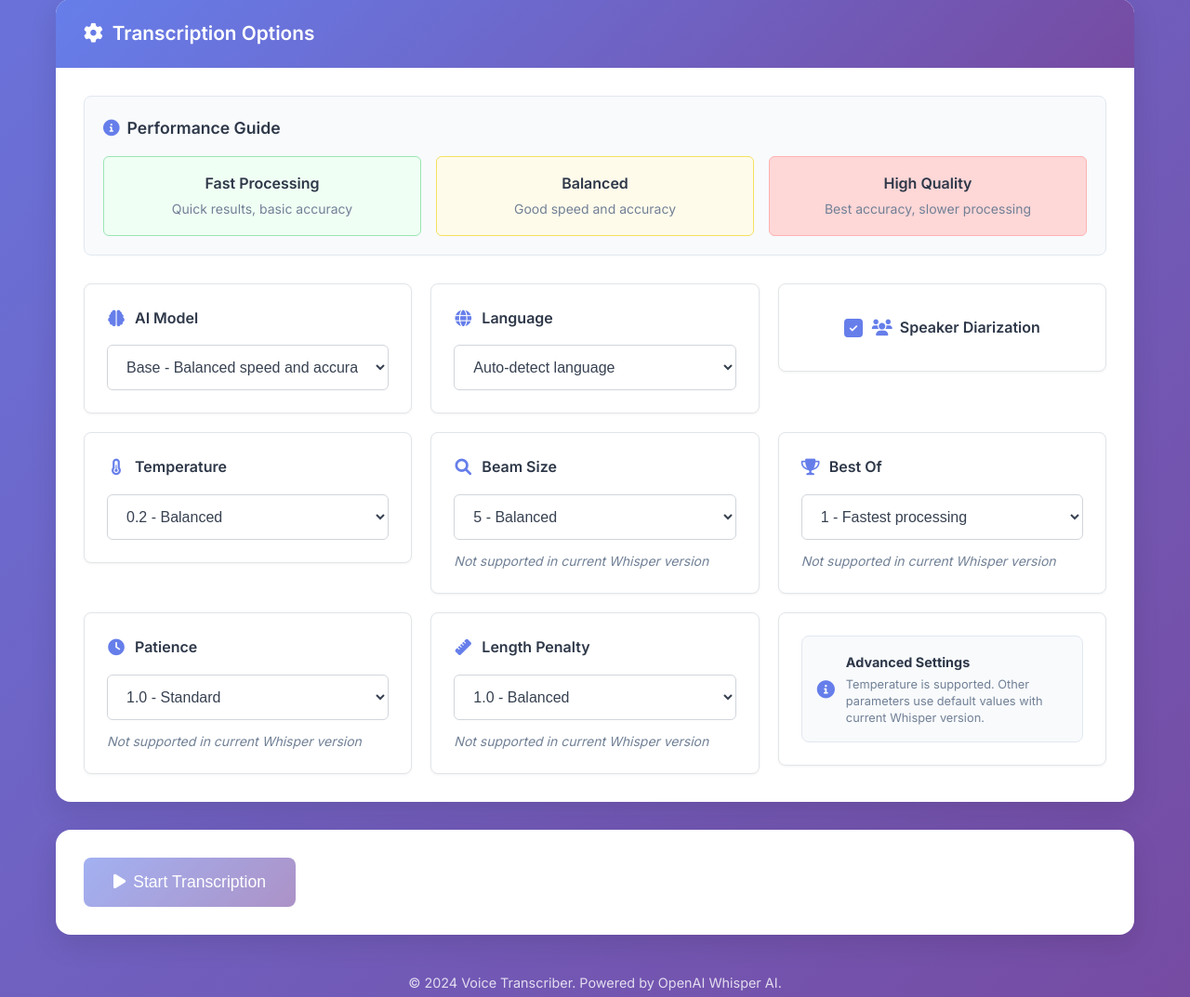
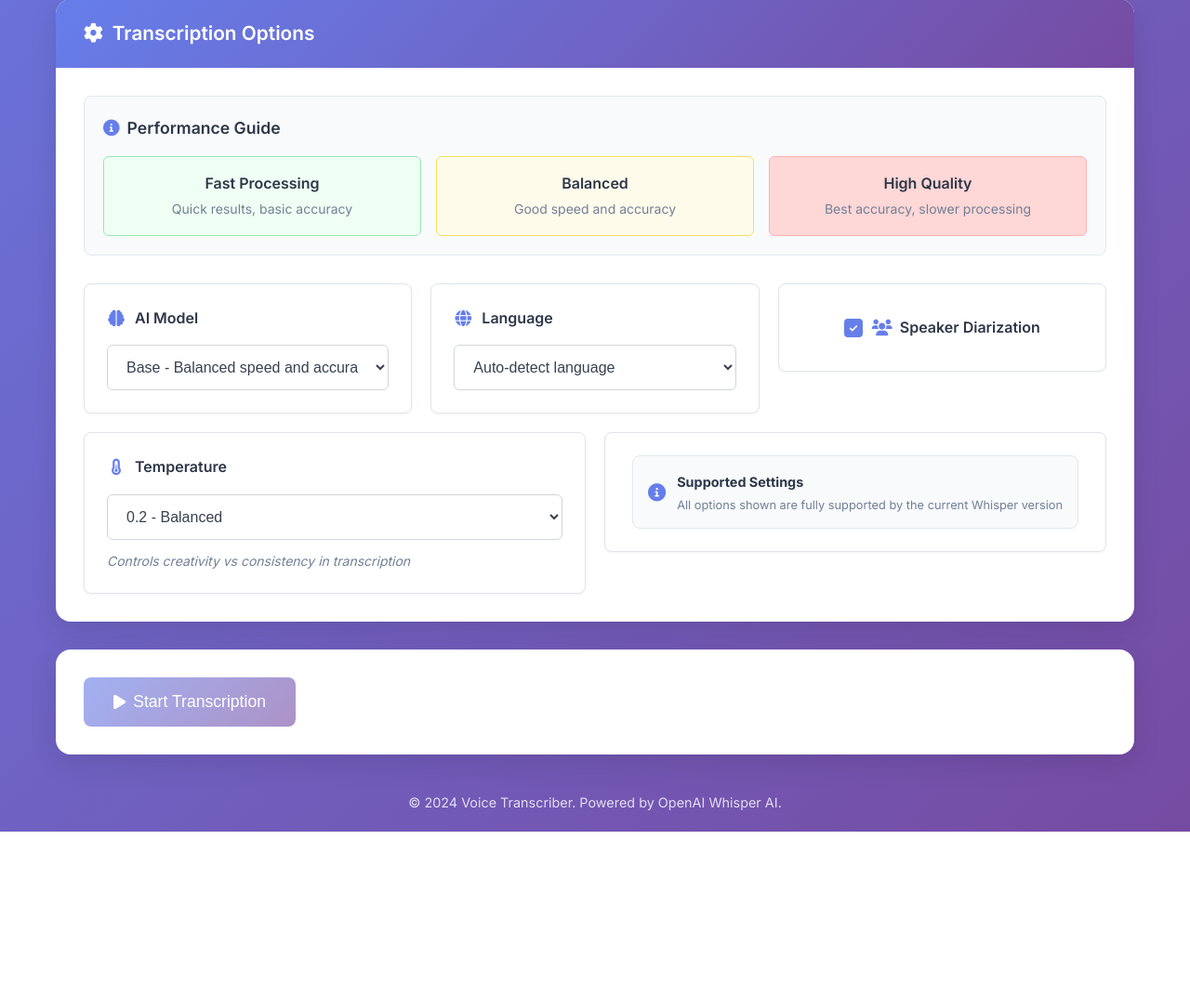
Before and after one commit to Rupali59/Voice_transcriber, a Flask app: page / in a window 1280 px wide. Shown: the part 737-1810 px from the top of the page at 93% size. After the commit the page ends 1632 px from the top, so only its background shows below. Run offline with Flask 3, Linux system fonts and the light colour scheme; some libraries are stand-ins or nearby versions.

Commit message:
Remove unsupported options from UI and backend
🧹 Cleanup:
- Removed all unsupported Whisper parameters from UI
- Cleaned up backend code to only handle supported parameters
- Simplified API calls and service methods

❌ Removed Options:
- Beam Size (not supported in Whisper 20231117)
- Best Of (not supported in Whisper 20231117)
- Patience (not supported in Whisper 20231117)
- Length Penalty (not supported in Whisper 20231117)

✅ Kept Supported Options:
- AI Model (tiny, base, small, medium, large)
- Language (auto-detect or specific language)
- Speaker Diarization (enabled/disabled)
- Temperature (0.0-0.4 for creativity control)

🎨 UI Improvements:
- Cleaner, simpler interface with only working options
- Updated info card to confirm all options are supported
- Better user experience without confusion
- Professional appearance maintained

🔧 Technical Changes:
- Simplified JavaScript API calls
- Cleaned up backend parameter handling
- Removed unnecessary logging for unsupported parameters
- Streamlined transcription service methods

The UI now only shows options that actually work,
providing a clean and honest user experience.

```diff
--- a/app/static/js/app.js
+++ b/app/static/js/app.js
@@ -155,10 +155,6 @@ class VoiceTranscriberApp {
             const enableSpeakerDiarization = document.getElementById('speakerDiarization').checked;
             const language = document.getElementById('languageSelect').value;
             const temperature = parseFloat(document.getElementById('temperatureSelect').value);
-            const beamSize = parseInt(document.getElementById('beamSizeSelect').value);
-            const bestOf = parseInt(document.getElementById('bestOfSelect').value);
-            const patience = parseFloat(document.getElementById('patienceSelect').value);
-            const lengthPenalty = parseFloat(document.getElementById('lengthPenaltySelect').value);
 
             const response = await fetch('/api/transcribe', {
                 method: 'POST',
@@ -170,11 +166,7 @@ class VoiceTranscriberApp {
                     model_size: modelSize,
                     enable_speaker_diarization: enableSpeakerDiarization,
                     language: language,
-                    temperature: temperature,
-                    beam_size: beamSize,
-                    best_of: bestOf,
-                    patience: patience,
-                    length_penalty: lengthPenalty
+                    temperature: temperature
                 })
             });
 
--- a/app/templates/index.html
+++ b/app/templates/index.html
@@ -142,67 +142,15 @@
                                         <option value="0.3">0.3 - More creative</option>
                                         <option value="0.4">0.4 - Most creative</option>
                                     </select>
-                                </div>
-
-                                <div class="option-group">
-                                    <label for="beamSizeSelect">
-                                        <i class="fas fa-search"></i> Beam Size
-                                    </label>
-                                    <select id="beamSizeSelect" class="form-select">
-                                        <option value="1">1 - Fastest processing</option>
-                                        <option value="2">2 - Fast processing</option>
-                                        <option value="5" selected>5 - Balanced</option>
-                                        <option value="10">10 - Thorough search</option>
-                                    </select>
-                                    <p class="option-description">Not supported in current Whisper version</p>
-                                </div>
-
-                                <div class="option-group">
-                                    <label for="bestOfSelect">
-                                        <i class="fas fa-trophy"></i> Best Of
-                                    </label>
-                                    <select id="bestOfSelect" class="form-select">
-                                        <option value="1" selected>1 - Fastest processing</option>
-                                        <option value="2">2 - Good quality</option>
-                                        <option value="5">5 - Best quality</option>
-                                    </select>
-                                    <p class="option-description">Not supported in current Whisper version</p>
-                                </div>
-                            </div>
-
-                            <!-- Fine-tuning Settings Row -->
-                            <div class="options-row">
-                                <div class="option-group">
-                                    <label for="patienceSelect">
-                                        <i class="fas fa-clock"></i> Patience
-                                    </label>
-                                    <select id="patienceSelect" class="form-select">
-                                        <option value="1.0" selected>1.0 - Standard</option>
-                                        <option value="0.5">0.5 - Fast processing</option>
-                                        <option value="2.0">2.0 - Patient search</option>
-                                    </select>
-                                    <p class="option-description">Not supported in current Whisper version</p>
-                                </div>
-
-                                <div class="option-group">
-                                    <label for="lengthPenaltySelect">
-                                        <i class="fas fa-ruler"></i> Length Penalty
-                                    </label>
-                                    <select id="lengthPenaltySelect" class="form-select">
-                                        <option value="-1.0">-1.0 - Prefer shorter</option>
-                                        <option value="0.0">0.0 - Neutral</option>
-                                        <option value="1.0" selected>1.0 - Balanced</option>
-                                        <option value="2.0">2.0 - Prefer longer</option>
-                                    </select>
-                                    <p class="option-description">Not supported in current Whisper version</p>
+                                    <p class="option-description">Controls creativity vs consistency in transcription</p>
                                 </div>
 
                                 <div class="option-group info-group">
                                     <div class="info-card">
                                         <i class="fas fa-info-circle"></i>
                                         <div class="info-content">
-                                            <strong>Advanced Settings</strong>
-                                            <p>Temperature is supported. Other parameters use default values with current Whisper version.</p>
+                                            <strong>Supported Settings</strong>
+                                            <p>All options shown are fully supported by the current Whisper version</p>
                                         </div>
                                     </div>
                                 </div>
```
Also changed, not shown: app/routes/api.py (+1 -9 lines), app/services/transcription_service.py (+4 -13 lines), src/unified_voice_transcriber.py (+1 -22 lines).
